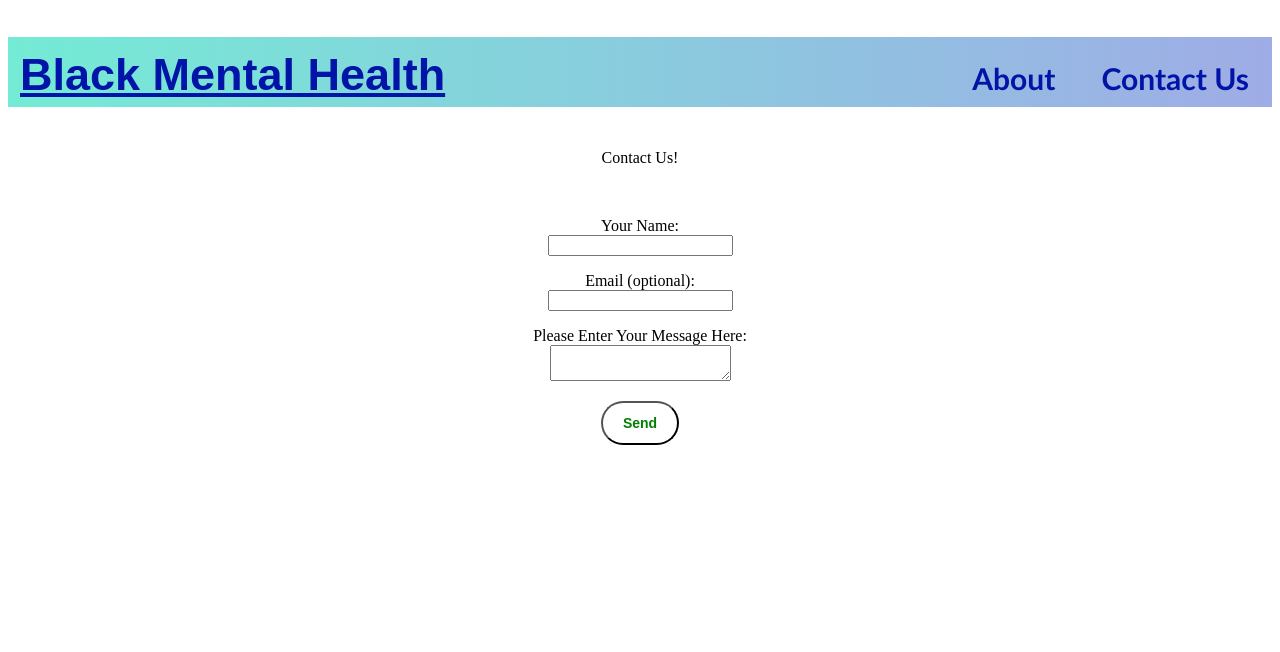
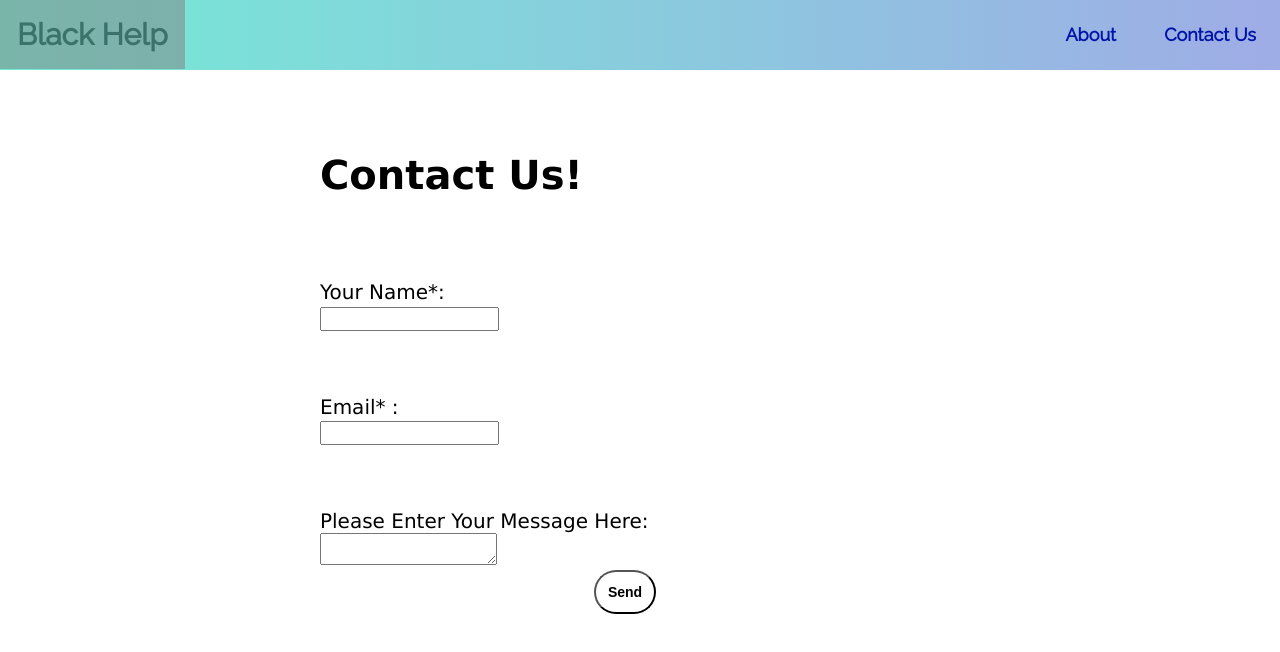
Before and after one commit to GovernessS/ibm-team4, a React (Create React App) app in the folder my-app/: page /contact.js in a window 1280 px wide. Shown: the top 652 px of the page. Built offline with nearby package versions, Linux system fonts and the light colour scheme.

Commit message:
Styles have been updated

```diff
--- a/my-app/src/about.js
+++ b/my-app/src/about.js
@@ -5,11 +5,11 @@ class About extends Component {
   render() {
     return (
       <div>
-        <title>Black Mental Health</title>
+        <title>Black Help</title>
         <header className="Text">
           <h2>
             <a className="Form-font Site-name" href="index.js">
-              Black Mental Health
+              Black Help
             </a>
           </h2>
           <a className="Link" href="contact.js">
@@ -25,12 +25,14 @@ class About extends Component {
             <h2 className="us">About Us</h2>
 
             <p className="aboutBody">
-              Thanks for visiting Black Mental Health! We are a group of
-              programmers tasked to create a project to improve the well-being
-              of Black folx in the current, fragile climate. Our team is
-              dedicated to destigmatizing mental health treatment within the
-              Black community. Our hope is to provide both online and in-person
-              assistance to those seeking mental-health related help.
+              Thanks for visiting Black Help! We are a group of programmers
+              tasked to create a project to improve the well-being of Black folx
+              in the current fragile climate.
+              <br />
+              <br />
+              Our team is dedicated to destigmatizing mental health treatment
+              within the Black community. Our hope is to provide both online and
+              in-person assistance to those seeking mental-health related help.
             </p>
 
             <br />
--- a/my-app/src/contact.js
+++ b/my-app/src/contact.js
@@ -5,11 +5,11 @@ class Contact extends Component {
   render() {
     return (
       <div>
-        <title>Black Mental Health</title>
+        <title>Black Help</title>
         <header className="Text">
           <h2>
             <a className="Form-font Site-name" href="index.js">
-              Black Mental Health
+              Black Help
             </a>
           </h2>
           <a className="Link" href="contact.js">
@@ -22,32 +22,30 @@ class Contact extends Component {
         <body>
           <br />
           <div>
-            <p className="us">Contact Us!</p>
+            <h2 className="us"> Contact Us!</h2>
             <br />
-            <p className="about">
-              Your Name:
+            <p className="contactBody">
+              Your Name*:
               <br />
-              <input type="name"></input>
+              <input className="name" type="name"></input>
             </p>
-            <p className="about">
-              Email (optional):
+            <p className="contactBody">
+              Email* :
               <br />
-              <input type="message"></input>
+              <input className="name" type="email"></input>
             </p>
-            <p className="about">
+            <p className="contactBody">
               Please Enter Your Message Here:
               <br />
               <textarea type="message"></textarea>
             </p>
-
           </div>
-
           <div>
-          <center>
-          <button className="ContactButton" type="submit">
-            Send
-          </button>
-          </center>
+            <center>
+              <button className="ContactButton" type="submit">
+                Send
+              </button>
+            </center>
           </div>
         </body>
       </div>
--- a/my-app/src/index.css
+++ b/my-app/src/index.css
@@ -1,36 +1,37 @@
+@import url("https://fonts.googleapis.com/css2?family=Open+Sans&display=swap");
+@import "https://fonts.googleapis.com/css?family=Lato:100,300,400,700,900";
+@import url("https://fonts.googleapis.com/css2?family=Raleway&display=swap");
 
-@import url('https://fonts.googleapis.com/css2?family=Open+Sans&display=swap');
-
-@import 'https://fonts.googleapis.com/css?family=Lato:100,300,400,700,900';
-
-
-
-
-
-
-.Title_b{
+* {
+  margin: 0;
+  padding: 0;
+}
+.Title_b {
   text-align: center;
-  font-family: 'Sora', sans-serif,'Quicksand', sans-serif,Roboto,Helvetica Neue,Arial,Noto Sans,sans-serif,Apple Color Emoji,Segoe UI Emoji,Segoe UI Symbol,Noto Color Emoji;
+  font-family: "Sora", sans-serif, "Quicksand", sans-serif, Roboto,
+    Helvetica Neue, Arial, Noto Sans, sans-serif, Apple Color Emoji,
+    Segoe UI Emoji, Segoe UI Symbol, Noto Color Emoji;
   font-size: 10px;
 }
 
 .Text {
   text-align: center;
-  font-family: Segoe UI,Roboto,Helvetica Neue,Arial,Noto Sans,sans-serif,Apple Color Emoji,Segoe UI Emoji,Segoe UI Symbol,Noto Color Emoji;
-  font-size: 30px;
+  font-family: "Raleway", sans-serif;
+  font-size: 20px;
 }
 .Form-font {
   color: black;
   float: left;
   display: block;
   text-align: center;
-  padding: 12px;
+  padding: 17px;
+  text-decoration: none;
 }
 .welcome {
   background-image: url("therapist.jpg");
-  padding: 125px;
+  padding: 5px;
   background-size: cover;
-  opacity: 0.8;
+  background-color: rgba(0, 0, 0, 5);
   max-width: 100%;
   max-height: 100%;
   background-repeat: no-repeat;
@@ -40,16 +41,12 @@
 .welcome-text {
   margin: 5%;
   font-weight: bold;
-  font-family:'Quicksand', sans-serif, "futura-pt";
+  font-family: "Raleway", sans-serif;
   font-size: 36px;
   font-weight: 400;
-  color: #1A5276;
-  padding-bottom: 300px;
+  color: #7f7fd5;
+  padding-bottom: 150px;
   padding-left: 25px;
-
-
-
-
 }
 .submit {
   height: 20px;
@@ -64,12 +61,10 @@
   border-radius: 50px;
   justify-content: space-around;
   font-size: 15px;
-
 }
-#texto{
+#texto {
   color: #1c2e4a;
-  font-family: 'Open Sans', sans-serif;
-
+  font-family: "Open Sans", sans-serif;
 }
 
 .homepage-link {
@@ -77,11 +72,13 @@
 }
 
 .Link {
+  font-family: "Raleway", sans-serif;
   color: black;
   float: right;
   display: block;
   text-align: center;
-  padding: 23px;
+  padding: 24px;
+  font-size: 18px;
   font-weight: bold;
   text-decoration: none;
 }
@@ -97,38 +94,59 @@ a:hover {
 .Site-name {
   text-align: left;
   font-weight: bold;
-  font-family: sans-serif;
+  font-family: "Raleway", sans-serif;
 }
-
+.name {
+  width: 175px;
+  height: 20px;
+}
 header {
   height: 70px;
-  background-color: #74EBD5;
-  background-image: linear-gradient(90deg, #74EBD5 0%, #9FACE6 100%);
+  background-color: #74ebd5;
+  background-image: linear-gradient(90deg, #74ebd5 0%, #9face6 100%);
 
   width: 100%;
 }
+
 /*ReactWidgetsForm*/
-.Textd{
+.Textd {
   width: 1000px;
   border-radius: 15px;
   background-color: #31b89c;
-background: #7F7FD5;  /* fallback for old browsers */
-background: -webkit-linear-gradient(to left, #91EAE4, #86A8E7, #7F7FD5);  /* Chrome 10-25, Safari 5.1-6 */
-background: linear-gradient(to left, #91EAE4, #86A8E7, #7F7FD5); /* W3C, IE 10+/ Edge, Firefox 16+, Chrome 26+, Opera 12+, Safari 7+ */
+  background: #7f7fd5; /* fallback for old browsers */
+  background: -webkit-linear-gradient(
+    to left,
+    #91eae4,
+    #86a8e7,
+    #7f7fd5
+  ); /* Chrome 10-25, Safari 5.1-6 */
+  background: linear-gradient(
+    to left,
+    #91eae4,
+    #86a8e7,
+    #7f7fd5
+  ); /* W3C, IE 10+/ Edge, Firefox 16+, Chrome 26+, Opera 12+, Safari 7+ */
 }
 .dow {
   width: 900px;
   border-radius: 20px;
 
-
-  background: #7F7FD5;  /* fallback for old browsers */
-  background: -webkit-linear-gradient(to left, #91EAE4, #86A8E7, #7F7FD5);  /* Chrome 10-25, Safari 5.1-6 */
-  background: linear-gradient(to left, #91EAE4, #86A8E7, #7F7FD5); /* W3C, IE 10+/ Edge, Firefox 16+, Chrome 26+, Opera 12+, Safari 7+ */
-
+  background: #7f7fd5; /* fallback for old browsers */
+  background: -webkit-linear-gradient(
+    to left,
+    #91eae4,
+    #86a8e7,
+    #7f7fd5
+  ); /* Chrome 10-25, Safari 5.1-6 */
+  background: linear-gradient(
+    to left,
+    #91eae4,
+    #86a8e7,
+    #7f7fd5
+  ); /* W3C, IE 10+/ Edge, Firefox 16+, Chrome 26+, Opera 12+, Safari 7+ */
 }
 
-
-.eldoc{
+.eldoc {
   width: 250px;
   align-self: center;
   border-radius: 15px;
@@ -143,32 +161,55 @@ background: linear-gradient(to left, #91EAE4, #86A8E7, #7F7FD5); /* W3C, IE 10+/
   border-style: solid;
   border-bottom: red;
   border-width: 7px;
-    border-color:  #7F7FD5;
+  border-color: #7f7fd5;
 
   /*background: #7F7FD5;  /* fallback for old browsers */
   /*background: -webkit-linear-gradient(to left, #91EAE4, #86A8E7, #7F7FD5);  /* Chrome 10-25, Safari 5.1-6 */
   /*  background: linear-gradient(to left, #91EAE4, #86A8E7, #7F7FD5); /* W3C, IE 10+/ Edge, Firefox 16+, Chrome 26+, Opera 12+, Safari 7+ */
 }
 
-.consul{
+.eldocState {
+  width: 250px;
+  align-self: center;
+  border-radius: 15px;
+
+  float: left;
+
+  margin-top: 4px;
+
+  margin-bottom: 4px;
+  padding: 0.4rem;
+  border-width: 4px;
+  border-style: solid;
+  border-bottom: red;
+  border-width: 7px;
+  border-color: #7f7fd5;
+  text-align: center;
+  margin-top: 4rem;
+  margin-left: 35rem;
+  margin-right: 1000rem;
+
+  /*background: #7F7FD5;  /* fallback for old browsers */
+  /*background: -webkit-linear-gradient(to left, #91EAE4, #86A8E7, #7F7FD5);  /* Chrome 10-25, Safari 5.1-6 */
+  /*  background: linear-gradient(to left, #91EAE4, #86A8E7, #7F7FD5); /* W3C, IE 10+/ Edge, Firefox 16+, Chrome 26+, Opera 12+, Safari 7+ */
+}
+
+.consul {
   width: 250px;
   align-self: center;
   border-radius: 15px;
   border-width: thick;
-  border-bottom: 15px,  #31b89c;
+  border-bottom: 15px, #31b89c;
   background-color: #31b89c;
-  overflow: hidden;/* Makes this div contain its floats */
+  overflow: hidden; /* Makes this div contain its floats */
   float: right;
   display: block;
-
 }
 
 .eldoc,
 .consul {
   width: 47%;
 }
-
-
 
 /*Contact*/
 .Text {
@@ -224,38 +265,70 @@ background: linear-gradient(to left, #91EAE4, #86A8E7, #7F7FD5); /* W3C, IE 10+/
   }
 }
 
-/*About us*/
-.aboutBody{
-  min-height: 50vh;
+.mainBody {
+  text-align: center;
+  font-family: Geneva;
+  margin-left: 20rem;
+  margin-right: 20rem;
+  font-size: 20px;
   display: flex;
   align-items: center;
   justify-content: center;
-
 }
 
+/*About us*/
+.aboutBody {
+  text-align: justify;
+  font-family: Geneva;
+  margin-top: 4rem;
+  margin-left: 20rem;
+  margin-right: 20rem;
+  font-size: 20px;
+  display: flex;
+  align-items: center;
+  justify-content: center;
+}
+.contactBody {
+  text-align: justify;
+  font-family: Geneva;
+  margin-top: 4rem;
+  margin-left: 20rem;
+  margin-right: 20rem;
+  font-size: 20px;
+}
+.us {
+  text-align: justify;
+  font-family: Geneva;
+  margin-top: 4rem;
+  margin-left: 20rem;
+  margin-right: 20rem;
+  font-size: 40px;
+  font-weight: Bold;
+}
 /*button*/
 
-.ContactButton{
+.ContactButton {
   background: transparent;
-	display: flex;
+  /* display: flex; */
   height: 44px;
   align-items: center;
   justify-content: center;
   text-decoration: none;
-	color: green;
-	padding: 20px;
+  color: black;
+  padding: 12px;
+  margin-right: 30px;
   box-sizing: border-box;
-	border: 2px solid rgba(grey, .2);
+  border: 2px solid rgba(grey, 0.2);
   border-radius: 44px;
   font-size: 14px;
   font-weight: 600;
-	transition: border .125s ease, background .125s ease;
+  transition: border 0.125s ease, background 0.125s ease;
 
   &:hover {
     border: 2px solid grey;
   }
 
-	&[data-primary='true'] {
+  &[data-primary="true"] {
     border: 2px solid blue;
 
     &:hover {
@@ -264,10 +337,7 @@ background: linear-gradient(to left, #91EAE4, #86A8E7, #7F7FD5); /* W3C, IE 10+/
   }
 }
 
-
-
-
-#HelpToday{
+#HelpToday {
   background: pink;
   border-color: red;
 }
--- a/my-app/src/index.js
+++ b/my-app/src/index.js
@@ -1,51 +1,49 @@
-
-
-import React, { useState } from 'react';
-import ReactDOM from 'react-dom';
-import './index.css';
-import App from './App';
-import * as serviceWorker from './serviceWorker';
-import { Button, ButtonGroup } from 'reactstrap';
-import {Checkbox, Radio} from 'react-btn-checkbox';
-import ReactWidgetsForm from './ReactWidgetsForm'
-
-import { createStore, combineReducers } from 'redux';
-import { Provider } from 'react-redux';
-import { reducer as formReducer } from 'redux-form';
-
-
+import React, { useState } from "react";
+import ReactDOM from "react-dom";
+import "./index.css";
+import App from "./App";
+import * as serviceWorker from "./serviceWorker";
+import { Button, ButtonGroup } from "reactstrap";
+import { Checkbox, Radio } from "react-btn-checkbox";
+import ReactWidgetsForm from "./ReactWidgetsForm";
+import { createStore, combineReducers } from "redux";
+import { Provider } from "react-redux";
+import { reducer as formReducer } from "redux-form";
 import { BrowserRouter, Route, Link } from "react-router-dom";
-
 
 class Index extends React.Component {
   render() {
     return (
-
       <div>
-      <title>Black Mental Health</title>
-      <header className="Title_b">
-        <h1 className="Form-font Site-name"> Black Mental Health</h1>
+        <title>Black Help </title>
+        <header className="Text">
+          <h2>
+            <a className="Form-font Site-name" href="index.js">
+              Black Help
+            </a>
+          </h2>
           <a className="Link" href="contact.js">
             Contact Us
           </a>
-
           <a className="Link" href="about.js">
             About
           </a>
         </header>
         <div className="Text welcome">
           <div className="welcome-text">
-          <h1>
-            Welcome to our website!
-            </h1>
-            <h2 id="texto">
-            We are here to assist you
-            </h2>
-
-
+            <h1>Welcome to Black Help!</h1>
+            <h2>We are here to assist you. </h2>
           </div>
         </div>
-
+        <br />
+        <div>
+          <p className="mainBody">
+            We offer both online and in-person resources to help members of the
+            Black community deal with any mental-health related issues. Fill out
+            the form below to get started!
+          </p>
+          <br />
+        </div>
         <div className="Text">
           <p>
             <div>
@@ -56,7 +54,7 @@ class Index extends React.Component {
       </div>
     );
   }
-};
+}
 export default Index;
 
 const rootReducer = combineReducers({
@@ -65,28 +63,14 @@ const rootReducer = combineReducers({
 
 const store = createStore(rootReducer);
 
-
 ReactDOM.render(
   <Provider store={store}>
     <BrowserRouter>
       <App />
     </BrowserRouter>
   </Provider>,
-  document.getElementById('root')
+  document.getElementById("root")
 );
-
-
-
-
-
-
-
-
-
-
-
-
-
 
 // If you want your app to work offline and load faster, you can change
 // unregister() to register() below. Note this comes with some pitfalls.
```
Also changed, not shown: my-app/src/NavBar.js (added, +19 -0 lines), my-app/src/ReactWidgetsForm.js (+104 -45 lines). Lines whose indentation alone changed are shown as unchanged.
